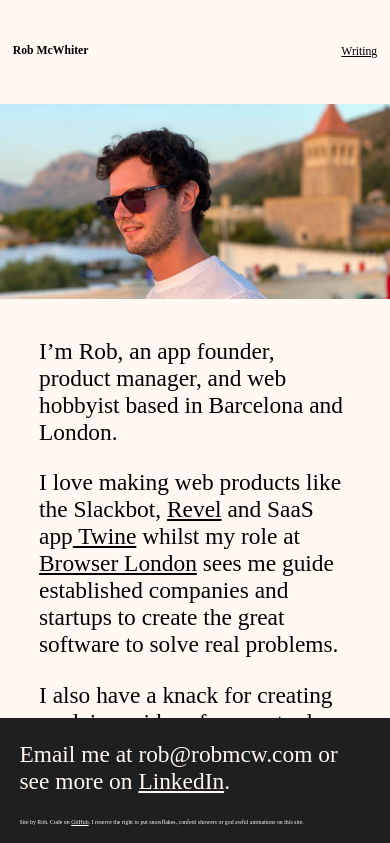
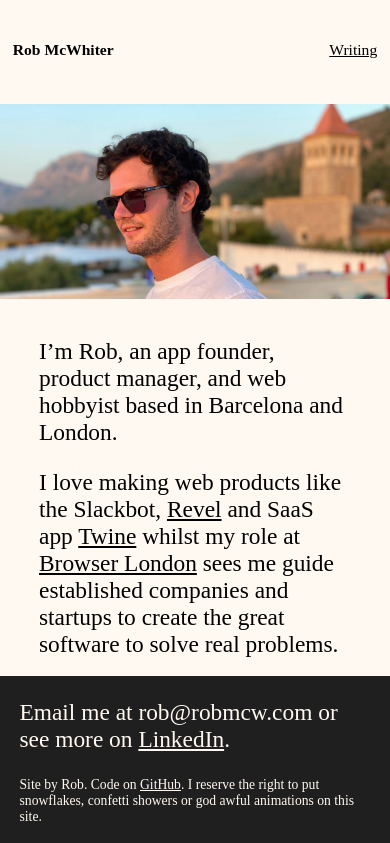
Before and after one commit to robmcw/robmcw-site, a Next.js app: page / in a window 390 px wide. Shown: the top 843 px of the page. Built offline with nearby package versions, Linux system fonts and the light colour scheme; a web font is replaced by a local one.

Commit message:
Mobile font size headers and footers

```diff
--- a/pages/index.js
+++ b/pages/index.js
@@ -24,9 +24,8 @@ export default function Home() {
           <main>
             <section className="intro">
               <p><span className="dropcap">I</span>’m Rob, an app founder, product manager, and web hobbyist based in Barcelona and London. </p>
-              <p>I love making web products like the Slackbot, <a href="https://revelapp.io" target="blank"> Revel</a> and SaaS app
-					<a href="https://twineapp.com" target="blank"> Twine</a> whilst my role at <a
-                  href="https://www.browserlondon.com" target="blank"> Browser London</a> sees me guide established companies and startups to create the great software to solve real
+              <p>I love making web products like the Slackbot, <a href="https://revelapp.io" target="blank">Revel</a> and SaaS app <a href="https://twineapp.com" target="blank">Twine</a> whilst my role at <a
+                href="https://www.browserlondon.com" target="blank"> Browser London</a> sees me guide established companies and startups to create the great software to solve real
 					problems.
 				</p>
               <p>I also have a knack for creating explainer videos for new tools, like the one I did for <a
--- a/styles/globals.css
+++ b/styles/globals.css
@@ -30,7 +30,7 @@ p {
 }
 
 h1 {
-  font-size: 3vw;
+  font-size: 4vw;
 }
 
 a {
@@ -63,12 +63,11 @@ header nav {
 }
 
 header a {
-  font-size: 3vw;
+  font-size: 4vw;
 }
 
 header .logo {
   align-self: center;
-  font-size: 2vw;
   margin: 2vw 2vw 2vw 2vw;
 }
 
@@ -120,11 +119,7 @@ footer {
 }
 
 footer .ps {
-  font-size: 1.5vw;
-}
-
-footer .pps {
-  font-size: 1.25vw;
+  font-size: 3.5vw;
 }
 
 
@@ -146,15 +141,6 @@ footer .pps {
     font-size: 3vw;
   }
 
-.robpic {
-  margin-top: 1vw;
-  position: sticky;
-  top: 0;
-  width: 100%;
-  height: 50vw;
-  object-position: 35% 0;
-}
-
 
 header nav {
   align-self: center;
@@ -175,5 +161,8 @@ footer {
   background: #1F1F1F !important;
 }
 
+footer .ps {
+  font-size: 1.25vw;
+}
 
 }
```
Also changed, not shown: public/vercel.svg (added).
